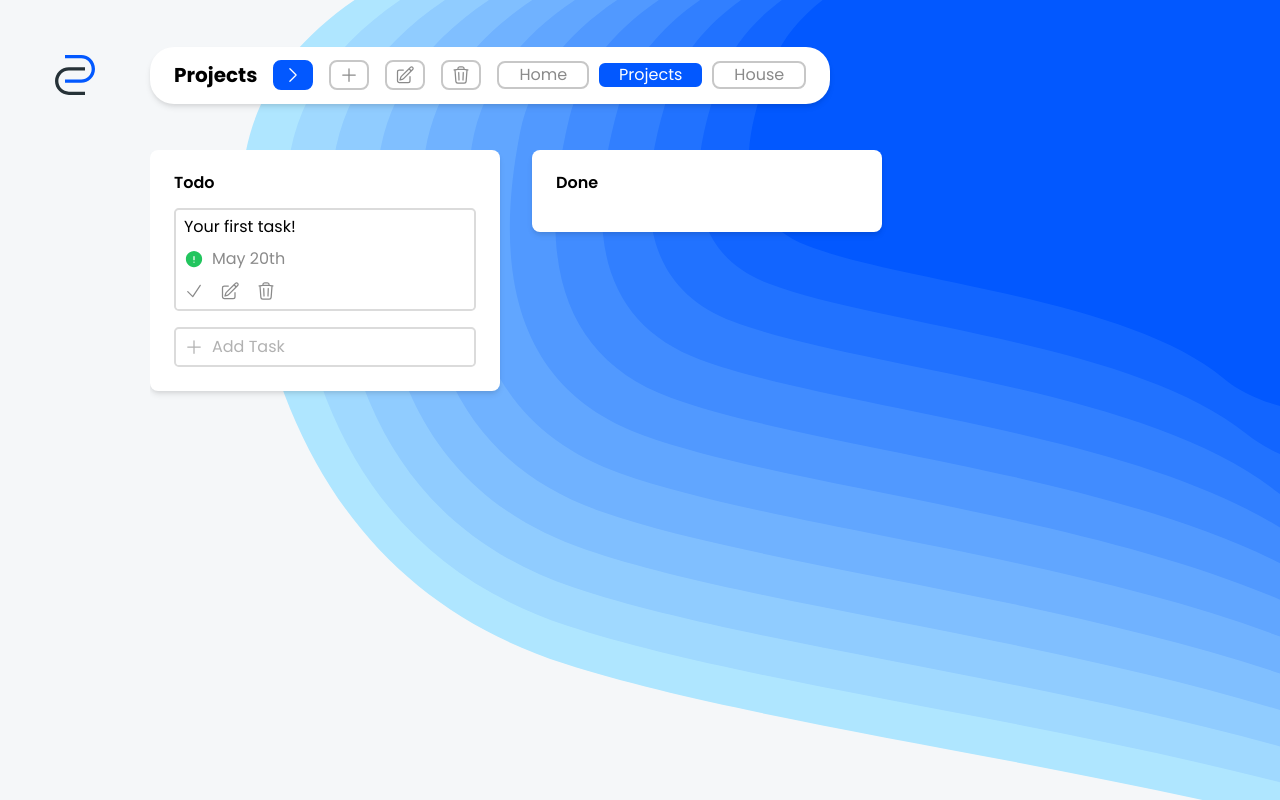
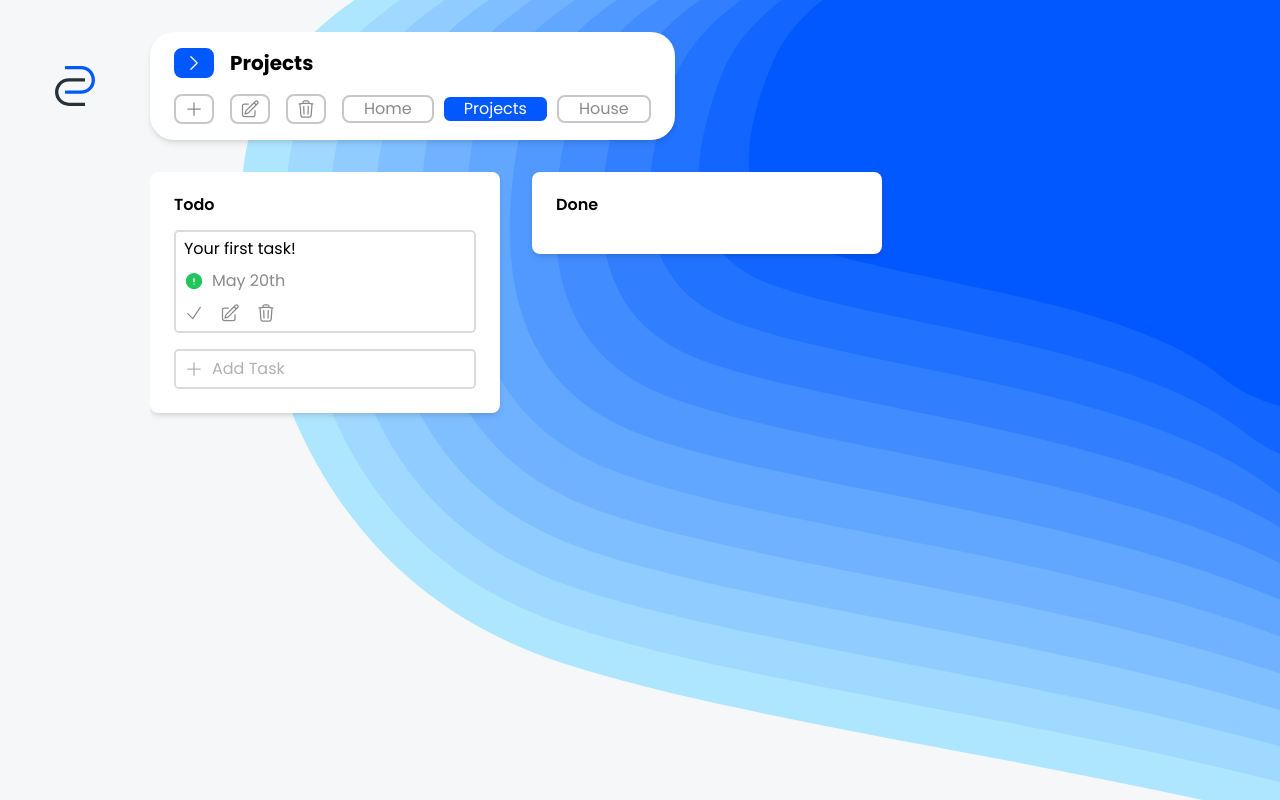
Before and after one commit to oAntonioMauricio/todo-list, a website built with webpack: page dist/index.html in a window 1280 px wide. Built offline with nearby package versions, Linux system fonts and the light colour scheme.

Commit message:
update header css for bigger size

```diff
--- a/src/components/container/container.css
+++ b/src/components/container/container.css
@@ -8,7 +8,7 @@
   background-color: #f5f7f9;
 
   display: grid;
-  grid-template-rows: 150px 1fr;
+  grid-template-rows: min-content 1fr;
   grid-template-columns: 150px 1fr;
 }
 
--- a/src/components/header/header.css
+++ b/src/components/header/header.css
@@ -21,12 +21,13 @@
 
 .project {
   display: flex;
-  flex-direction: row;
-  align-items: center;
+  flex-direction: column;
+  justify-content: start;
+  align-items: start;
   position: relative;
   gap: 1rem;
 
-  height: 25px;
+  height: min-content;
 
   background-color: white;
   padding: 1rem 1.5rem;
@@ -39,6 +40,13 @@
   display: flex;
   align-items: center;
   gap: 0.5rem;
+}
+
+.divButtonTitle {
+  display: flex;
+  justify-content: start;
+  align-items: center;
+  gap: 1rem;
 }
 
 .projectTitle {
@@ -58,6 +66,11 @@
   display: inline-flex;
   text-align: center;
   align-items: center;
+}
+
+.categoryFlex {
+  display: none;
+  gap: 1rem;
 }
 
 .newCatButton {
@@ -109,6 +122,14 @@
   border-color: white;
 }
 
+.inactiveLi {
+  background-color: darkgrey;
+}
+
+.inactiveLi:hover {
+  cursor: not-allowed;
+}
+
 .show {
   display: inline-flex;
 }
--- a/src/components/header/header.js
+++ b/src/components/header/header.js
@@ -83,18 +83,20 @@ const header = (() => {
     project.setAttribute("id", "headerProject");
     projectDiv.append(project);
 
+    // div for project button and title
+    const divButtonTitle = buildHtml("divButtonTitle", "div", project);
+
+    // project button
+    const projectButton = document.createElement("button");
+    projectButton.classList.add("projectButton");
+    divButtonTitle.append(projectButton);
+
     // project title
     const projectTitle = document.createElement("h3");
     projectTitle.classList.add("projectTitle");
     projectTitle.textContent = todo.getProject();
     projectTitle.setAttribute("id", "projectTitle");
-    project.append(projectTitle);
-
-    // project button
-    const projectButton = document.createElement("button");
-    projectButton.classList.add("projectButton");
-
-    project.append(projectButton);
+    divButtonTitle.append(projectTitle);
 
     // svg for button
     const svg = document.createElementNS("http://www.w3.org/2000/svg", "svg");
@@ -113,9 +115,14 @@ const header = (() => {
     svg.appendChild(path);
     projectButton.appendChild(svg);
 
+    // flex div for 3 buttons and category titles
+    const categoryFlex = buildHtml("categoryFlex", "div", project);
+    categoryFlex.classList.add("alwaysShow");
+    categoryFlex.setAttribute("id", "categoryFlex");
+
     // menu for titles
     // add plus button to add a new category
-    const newCatButton = buildHtml("newCatButton", "button", project);
+    const newCatButton = buildHtml("newCatButton", "button", categoryFlex);
     newCatButton.classList.add("alwaysShow");
     // svg inside on plus button
     const newCatSvg = document.createElementNS(
@@ -143,7 +150,7 @@ const header = (() => {
     newCatButton.prepend(newCatSvg);
 
     // add edit button to edit category
-    const editCatButton = buildHtml("newCatButton", "button", project);
+    const editCatButton = buildHtml("newCatButton", "button", categoryFlex);
     editCatButton.classList.add("alwaysShow");
     editCatButton.setAttribute("id", "editCatButton");
 
@@ -175,7 +182,7 @@ const header = (() => {
     editCatButton.appendChild(svgEdit);
 
     // add delete button to delete a category
-    const deleteCatButton = buildHtml("newCatButton", "button", project);
+    const deleteCatButton = buildHtml("newCatButton", "button", categoryFlex);
     deleteCatButton.classList.add("alwaysShow");
     deleteCatButton.setAttribute("id", "deleteCatButton");
 
@@ -208,7 +215,7 @@ const header = (() => {
     deleteCatButton.append(svgDelete);
 
     // built/updated with a loop on todo.js
-    const ulTitles = buildHtml("ulTitles", "ul", project);
+    const ulTitles = buildHtml("ulTitles", "ul", categoryFlex);
     ulTitles.classList.add("alwaysShow");
     ulTitles.setAttribute("id", "ulTitle");
 
@@ -225,6 +232,7 @@ const header = (() => {
       newCatButton.classList.toggle("alwaysShow");
       editCatButton.classList.toggle("alwaysShow");
       deleteCatButton.classList.toggle("alwaysShow");
+      categoryFlex.classList.toggle("alwaysShow");
       if (path.getAttribute("d") === "M8.25 4.5l7.5 7.5-7.5 7.5") {
         path.setAttribute("d", "M19.5 8.25l-7.5 7.5-7.5-7.5");
       } else {
@@ -260,11 +268,14 @@ const header = (() => {
     });
 
     editCatButton.addEventListener("click", (e) => {
+      // cancel background touch
+      e.stopPropagation();
+
+      if (todo.getProject() !== "home") {
         // eslint-disable-next-line no-console
         console.log("Displaying modal to edit project name");
         // cancel background touch
         e.stopPropagation();
-
         // edit title of the modal
         const modalH4 = document.getElementById("catModalH4");
         modalH4.innerText = "Edit Category Name";
@@ -288,9 +299,14 @@ const header = (() => {
         // focus on input
         const titleInput = document.getElementById("newCatName");
         titleInput.focus();
+      }
     });
 
     deleteCatButton.addEventListener("click", (e) => {
+      // cancel background touch
+      e.stopPropagation();
+
+      if (todo.getProject() !== "home") {
         // eslint-disable-next-line no-console
         console.log("Displaying model to delete category");
         // cancel background touch
@@ -311,6 +327,7 @@ const header = (() => {
         // Delete text
         const textDisplay = document.getElementById("deleteText");
         textDisplay.innerText = todo.getProject();
+      }
     });
   };
 
--- a/src/components/todo/todo.js
+++ b/src/components/todo/todo.js
@@ -927,8 +927,8 @@ const todo = (() => {
     // add buttons and update them with css (bring back edit/ delete) (we delete them at line 937 if === "home")
     const deleteCatButton = document.getElementById("deleteCatButton");
     const editCatButton = document.getElementById("editCatButton");
-    deleteCatButton.classList.remove("hidden");
-    editCatButton.classList.remove("hidden");
+    deleteCatButton.classList.remove("inactiveLi");
+    editCatButton.classList.remove("inactiveLi");
     // remove every li title
     while (titleBuilt.firstChild) {
       titleBuilt.removeChild(titleBuilt.firstChild);
@@ -939,8 +939,8 @@ const todo = (() => {
     allTodos.innerText = "home";
     if (getProject() === "home") {
       allTodos.classList.add("activeLi");
-      deleteCatButton.classList.add("hidden");
-      editCatButton.classList.add("hidden");
+      deleteCatButton.classList.add("inactiveLi");
+      editCatButton.classList.add("inactiveLi");
     }
     allTodos.addEventListener("click", () => {
       projectSelect = allTodos.innerText.toLowerCase();
```
Lines whose indentation alone changed are shown as unchanged.
